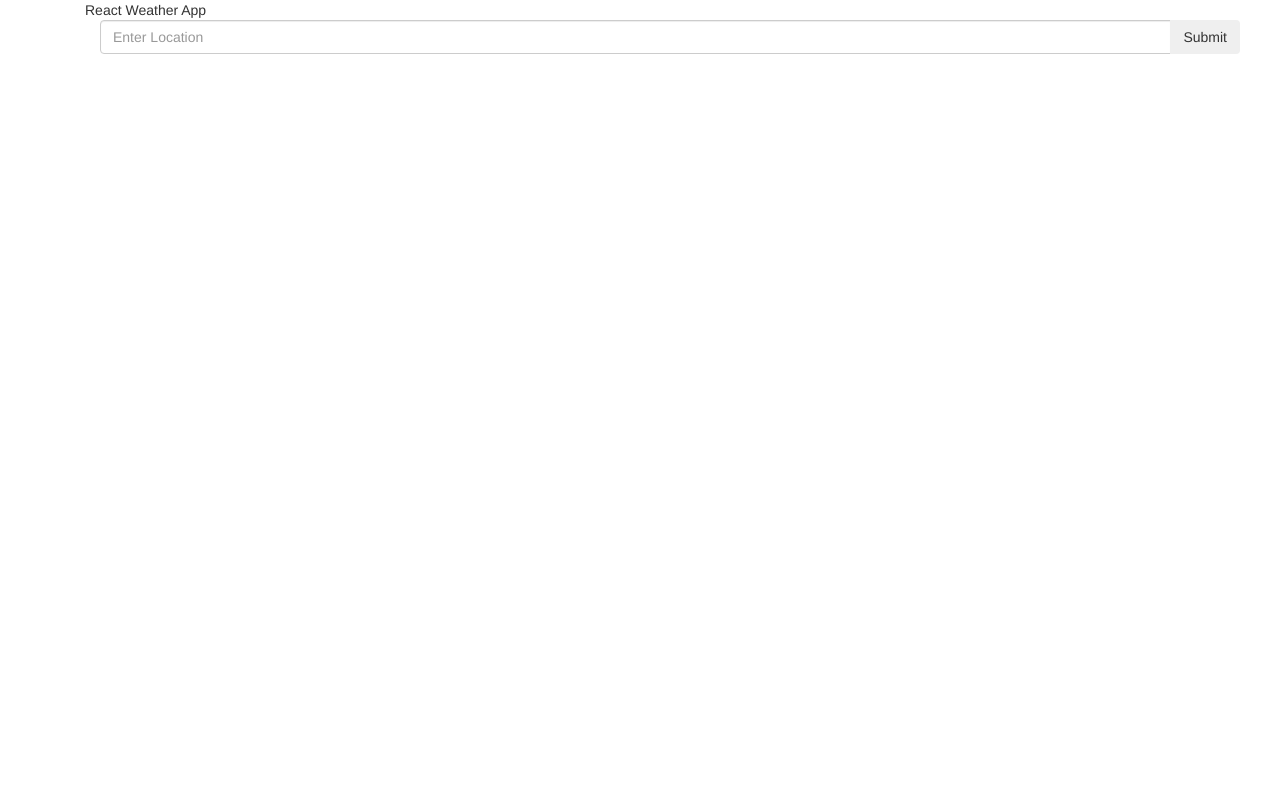
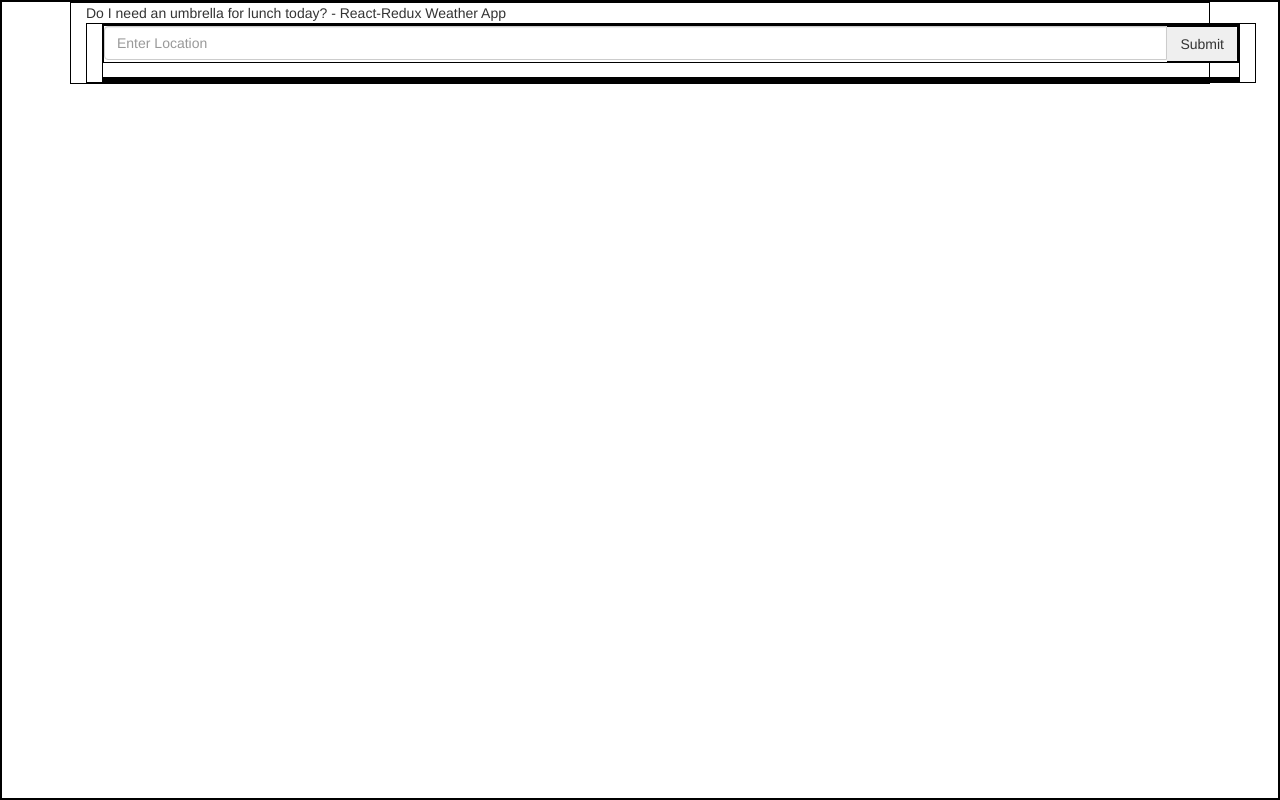
Before and after one commit to Allans-dev/ReactReduxWeather, a React app: page / in a window 1280 px wide. Built offline with nearby package versions, Linux system fonts and the light colour scheme.

Commit message:
displays in locationBrief
 - added forecast descriptions and time stamps
 - added global borders to help styling later
 - focus on forecast snapshots instead of averages

```diff
--- a/css/style.css
+++ b/css/style.css
@@ -1,5 +1,20 @@
+/* -----------------------
+   GLOBAL
+   ----------------------- */
+* {
+  border: 1px solid black;
+}
+
 .container-fluid {
   max-width: 1140px;
   margin: 0 auto;
   position: relative;
 }
+
+/* -----------------------
+   LOCATION_BRIEF
+   ----------------------- */
+
+.cityName {
+
+}
--- a/index.html
+++ b/index.html
@@ -8,10 +8,11 @@
 
 <body>
     <div class="container-fluid">
-      React Weather App
+      Do I need an umbrella for lunch today? - React-Redux Weather App
       <div class="container"></div>
     </div>
 </body>
 
 <script src="/bundle.js"></script>
+
 </html>
--- a/src/components/App.js
+++ b/src/components/App.js
@@ -1,7 +1,7 @@
 import React, { Component } from 'react';
 import SearchBar from '../containers/search_bar';
 import LocationTable from './location_table';
-import LocationBrief from '../containers/location_brief';
+
 
 
 export default class App extends Component {
--- a/src/containers/location_brief.js
+++ b/src/containers/location_brief.js
@@ -2,10 +2,32 @@ import React, { Component } from 'react';
 import { connect } from 'react-redux';
 
 class LocationBrief extends Component {
+
   renderBrief(locationData) {
     const name = locationData.city.name;
+    const dayOne = locationData.list[4];
+    const dayTwo = locationData.list[12];
+    const dayThree = locationData.list[20];
+    const dayFour = locationData.list[28];
+    const dayFive = locationData.list[36];
+
+    const forecastArr = [dayOne, dayTwo, dayThree, dayFour, dayFive];
+
+
     return (
-      <div key={name}> {name} </div>
+      <div key={name}>
+        <div className="col-md-2 col-sm-2 cityName">
+          {name}
+        </div>
+        {forecastArr.map(function(des){
+          return (
+            <div key={des.dt_txt} className="col-md-2 col-sm-2">
+              {des.dt_txt} <br />
+              {des.weather[0].description}
+            </div>
+          );
+        })}
+      </div>
     );
   }
 
```
